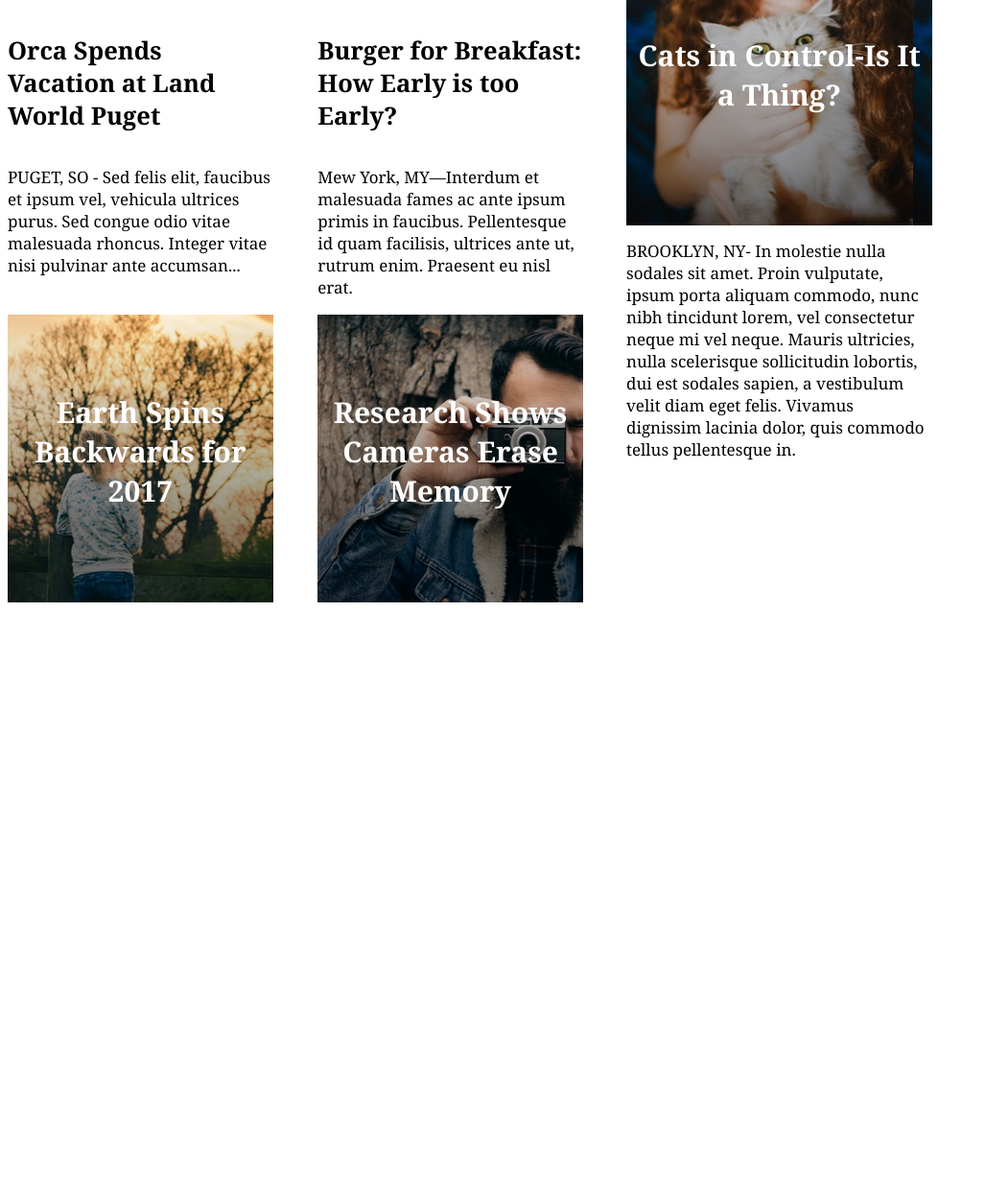
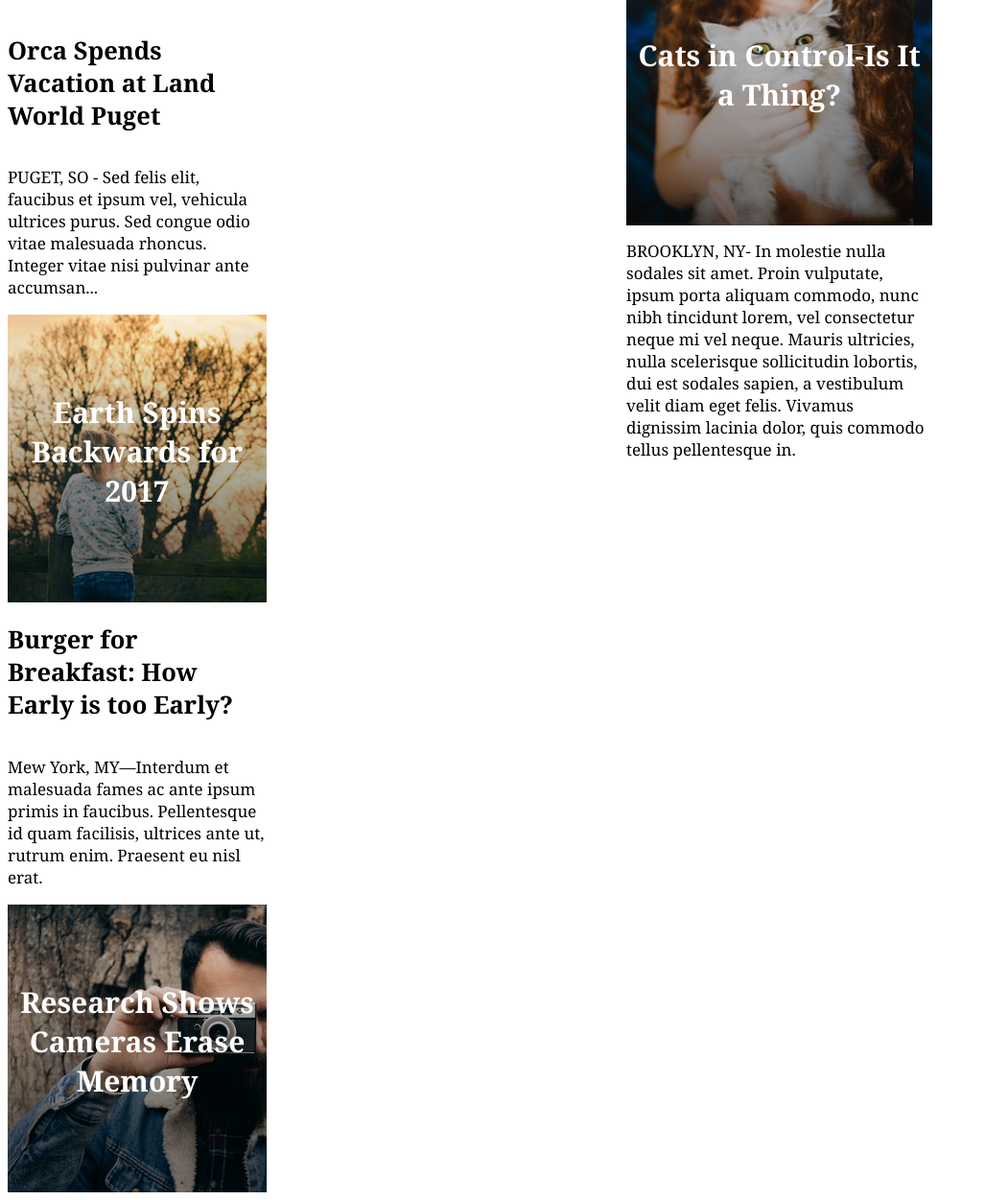
Before and after one commit to hhcarver/MyTimes, a plain HTML site: page index.html in a window 1280 px wide. Shown: the part 690-1941 px from the top of the page at 96% size, without its empty margins (0-1027 px from the left). Before the commit the page ends 1326 px from the top, so only its background shows below. Drawn offline with Linux system fonts and the light colour scheme.

Commit message:
jk, not done with 5.

```diff
--- a/Resources/css/style.css
+++ b/Resources/css/style.css
@@ -67,6 +67,7 @@ div {
   display: flex;
   flex-wrap: wrap;
   justify-content: space-between;
+  flex-direction: row;
 }
 #orca {
   width: 45%;
@@ -80,7 +81,6 @@ div {
   display: flex;
   flex-direction: column;
   flex-wrap: wrap;
-  order: 3;
 }
 #burger {
   width: 45%;
@@ -94,7 +94,6 @@ div {
   display: flex;
   flex-direction: column;
   flex-wrap: wrap;
-  order: 4;
 }
 #story4 {
   background-image: url("../images/story4.png");
--- a/index.html
+++ b/index.html
@@ -28,19 +28,23 @@
           <p>MONUMENT VALLEY, AZ - Lorem ipsum dolor sit amet, consectetur adipiscing elit. Pellentesque nec nisl at augue dapibus dignissim. Nunc condimentum rutrum metus, ac eleifend lacus viverra nec. Proin ultrices egestas diam sed mollis. Nulla sapien massa, dictum vitae est et, pellentesque rutrum risus. Nunc volutpat, metus ac rutrum tempus, orci nisi porttitor dolor, sit amet luctus metus est ut mauris. Quisque vulputate nisl vitae massa rhoncus, at sagittis elit accumsan. Etiam tempus, lorem quis blandit imperdiet, enim dui lobortis tortor, sit amet lobortis arcu ex id odio. Nam fermentum nulla et eros bibendum, sed ullamcorper massa scelerisque. Vestibulum aliquet placerat leo a hendrerit. Nulla non sagittis neque. Nullam sit amet fringilla massa.</p>
         </div>
         <div id="otherstories">
-          <div id="orca">
+          <div>
+            <div id="orca">
             <h2>Orca Spends Vacation at Land World Puget</h2>
             <p>PUGET, SO - Sed felis elit, faucibus et ipsum vel, vehicula ultrices purus. Sed congue odio vitae malesuada rhoncus. Integer vitae nisi pulvinar ante accumsan...</p>
           </div>
-          <div id="story2">
+            <div id="story2">
             <p>Earth Spins Backwards for 2017</p>
           </div>
-          <div id="burger">
+          </div>
+          <div>
+            <div id="burger">
             <h2>Burger for Breakfast: How Early is too Early?</h2>
             <p>Mew York, MY—Interdum et malesuada fames ac ante ipsum primis in faucibus. Pellentesque id quam facilisis, ultrices ante ut, rutrum enim. Praesent eu nisl erat.</p>
           </div>
-          <div id="story3">
+            <div id="story3">
             <p>Research Shows Cameras Erase Memory</p>
+          </div>
           </div>
         </div>
       </div>
```
